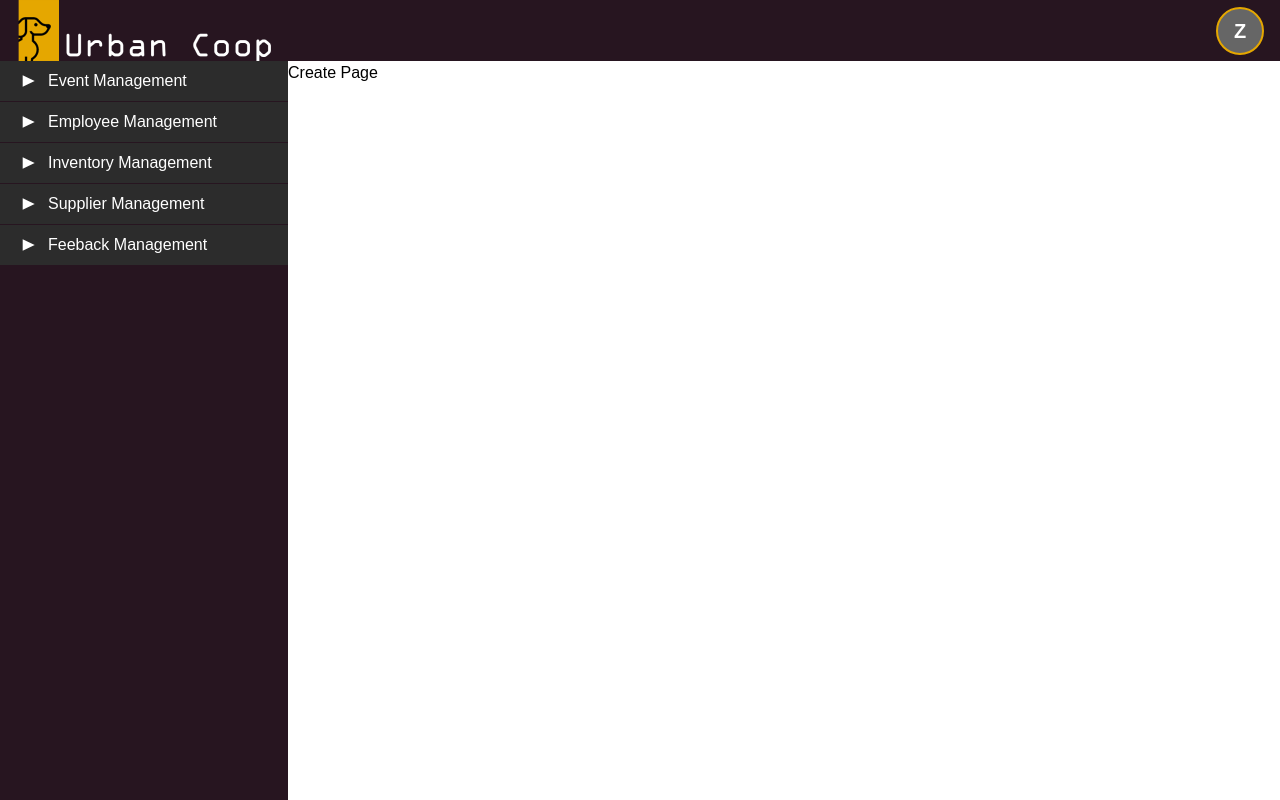
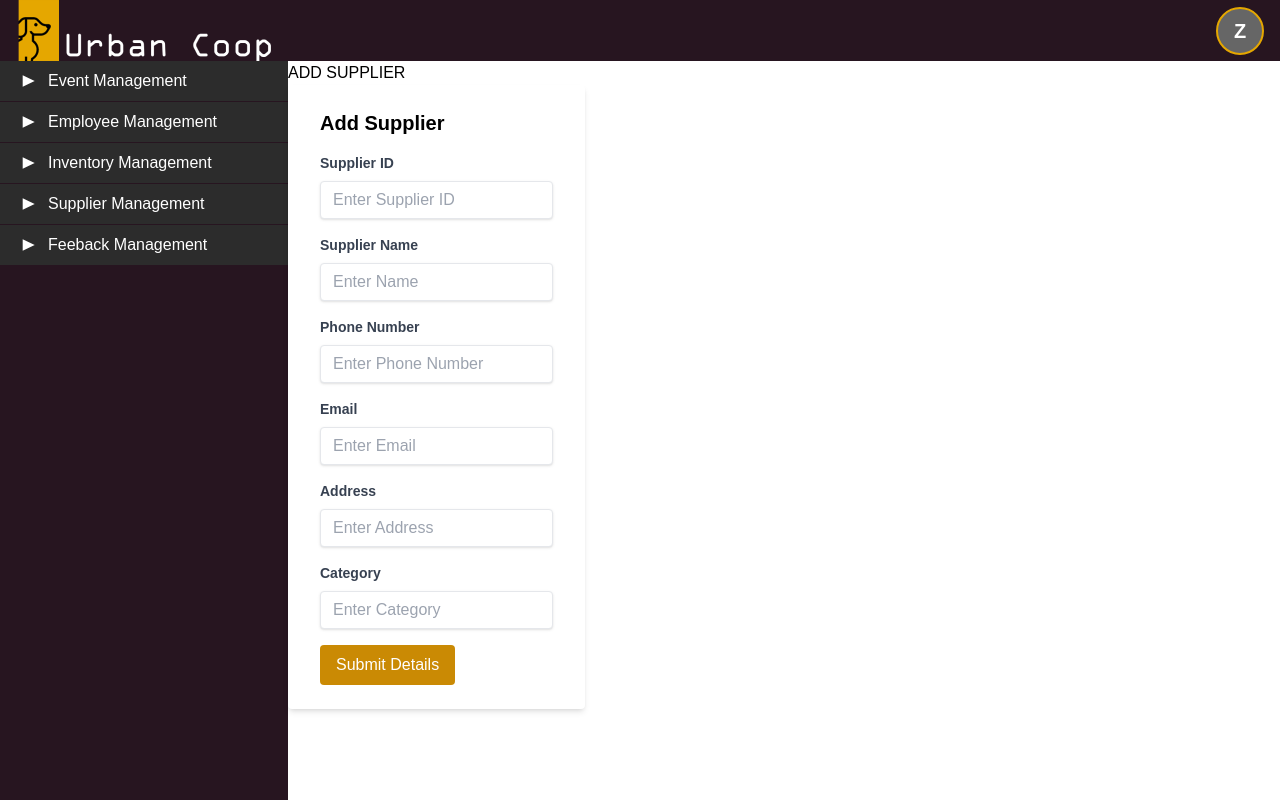
Before and after one commit to Miyuru-Shalitha/urban-coop, a React (Vite) app in the folder frontend/: page /admin/supplier-management/create-suppliers in a window 1280 px wide. Shown: the top 800 px of the page. Built offline with nearby package versions, Linux system fonts and the light colour scheme; a web font is replaced by a local one.

Commit message:
SP Mng frontend done

```diff
--- a/frontend/src/pages/SupplierManagementAdminPage/SupplierManagementAdminPage.tsx
+++ b/frontend/src/pages/SupplierManagementAdminPage/SupplierManagementAdminPage.tsx
@@ -1,6 +1,6 @@
 export default function SupplierManagementAdminPage() {
     return (<div>
-
+        Supplier Manager Access only
     </div>
     );
 }
--- a/frontend/src/pages/SupplierManagementAdminPage/SupplierManagementCreateSupplierPage.tsx
+++ b/frontend/src/pages/SupplierManagementAdminPage/SupplierManagementCreateSupplierPage.tsx
@@ -1,5 +1,91 @@
+import { Link } from "react-router-dom";
+
 export default function SupplierManagementCreateSupplierPage() {
     return (
-        <div> Create Page </div>
+        <div>
+            ADD SUPPLIER
+
+            <div className="max-w-md mx-auto bg-white shadow-md rounded px-8 py-6">
+                <h2 className="text-xl font-bold mb-4">Add Supplier</h2>
+                <form>
+                    <div className="mb-4">
+                        <label className="block text-gray-700 text-sm font-bold mb-2" htmlFor="itemCode">
+                        Supplier ID
+                        </label>
+                        <input
+                            className="shadow appearance-none border rounded w-full py-2 px-3 text-gray-700 leading-tight focus:outline-none focus:shadow-outline"
+                            id="SupID"
+                            type="text"
+                            placeholder="Enter Supplier ID"
+                        />
+                    </div>
+                    <div className="mb-4">
+                        <label className="block text-gray-700 text-sm font-bold mb-2" htmlFor="itemCode">
+                        Supplier Name
+                        </label>
+                        <input
+                            className="shadow appearance-none border rounded w-full py-2 px-3 text-gray-700 leading-tight focus:outline-none focus:shadow-outline"
+                            id="SupName"
+                            type="text"
+                            placeholder="Enter Name"
+                        />
+                    </div>
+                    <div className="mb-4">
+                        <label className="block text-gray-700 text-sm font-bold mb-2" htmlFor="itemCode">
+                        Phone Number
+                        </label>
+                        <input
+                            className="shadow appearance-none border rounded w-full py-2 px-3 text-gray-700 leading-tight focus:outline-none focus:shadow-outline"
+                            id="SupPhone"
+                            type="text"
+                            placeholder="Enter Phone Number"
+                        />
+                    </div>
+                    <div className="mb-4">
+                        <label className="block text-gray-700 text-sm font-bold mb-2" htmlFor="itemCode">
+                        Email
+                        </label>
+                        <input
+                            className="shadow appearance-none border rounded w-full py-2 px-3 text-gray-700 leading-tight focus:outline-none focus:shadow-outline"
+                            id="SupEmail"
+                            type="text"
+                            placeholder="Enter Email"
+                        />
+                    </div>
+                    <div className="mb-4">
+                        <label className="block text-gray-700 text-sm font-bold mb-2" htmlFor="itemCode">
+                        Address
+                        </label>
+                        <input
+                            className="shadow appearance-none border rounded w-full py-2 px-3 text-gray-700 leading-tight focus:outline-none focus:shadow-outline"
+                            id="SupAddress"
+                            type="text"
+                            placeholder="Enter Address"
+                        />
+                    </div>
+                    <div className="mb-4">
+                        <label className="block text-gray-700 text-sm font-bold mb-2" htmlFor="itemQuantity">
+                            Category
+                        </label>
+                        <input
+                            className="shadow appearance-none border rounded w-full py-2 px-3 text-gray-700 leading-tight focus:outline-none focus:shadow-outline"
+                            id="SupCategory"
+                            type="text"
+                            placeholder="Enter Category"
+                        />
+                    </div>
+                    <div className="flex items-center justify-between">
+                    <Link to="/admin/supplier-management/manage-suppliers">
+                        <button
+                            className="bg-yellow-600 hover:bg-yellow-700 text-white py-2 px-4 rounded focus:outline-none focus:shadow-outline"
+                            type="submit"
+                        >
+                            Submit Details
+                        </button>
+                    </Link>
+                    </div>
+                </form>
+            </div>
+        </div>
     );
 }
--- a/frontend/src/pages/SupplierManagementAdminPage/SupplierManagementUpdateSupplierPage.tsx
+++ b/frontend/src/pages/SupplierManagementAdminPage/SupplierManagementUpdateSupplierPage.tsx
@@ -1,3 +1,4 @@
+import { Link } from "react-router-dom";
 export default function SupplierManagementUpdateSupplierPage() {
     return (
         <div>
@@ -11,7 +12,7 @@ export default function SupplierManagementUpdateSupplierPage() {
                             </label>
                             <input
                                 className="shadow appearance-none border rounded w-full py-2 px-3 text-gray-700 leading-tight focus:outline-none focus:shadow-outline"
-                                id="itemCode"
+                                id="SupID"
                                 type="text"
                                 placeholder="Enter Supplier ID"
                             />
@@ -22,7 +23,7 @@ export default function SupplierManagementUpdateSupplierPage() {
                             </label>
                             <input
                                 className="shadow appearance-none border rounded w-full py-2 px-3 text-gray-700 leading-tight focus:outline-none focus:shadow-outline"
-                                id="itemName"
+                                id="SupName"
                                 type="text"
                                 placeholder="Enter Name"
                             />
@@ -33,7 +34,7 @@ export default function SupplierManagementUpdateSupplierPage() {
                             </label>
                             <input
                                 className="shadow appearance-none border rounded w-full py-2 px-3 text-gray-700 leading-tight focus:outline-none focus:shadow-outline"
-                                id="itemBrand"
+                                id="SupPhone"
                                 type="text"
                                 placeholder="Enter Phone Number"
                             />
@@ -44,7 +45,7 @@ export default function SupplierManagementUpdateSupplierPage() {
                             </label>
                             <input
                                 className="shadow appearance-none border rounded w-full py-2 px-3 text-gray-700 leading-tight focus:outline-none focus:shadow-outline"
-                                id="itemCategory"
+                                id="SupEmail"
                                 type="text"
                                 placeholder="Enter Email"
                             />
@@ -55,9 +56,20 @@ export default function SupplierManagementUpdateSupplierPage() {
                             </label>
                             <input
                                 className="shadow appearance-none border rounded w-full py-2 px-3 text-gray-700 leading-tight focus:outline-none focus:shadow-outline"
-                                id="itemQuantity"
+                                id="SupAddress"
                                 type="text"
                                 placeholder="Enter Address"
+                            />
+                        </div>
+                        <div className="mb-4">
+                            <label className="block text-gray-700 text-sm font-bold mb-2" htmlFor="itemQuantity">
+                                Category
+                            </label>
+                            <input
+                                className="shadow appearance-none border rounded w-full py-2 px-3 text-gray-700 leading-tight focus:outline-none focus:shadow-outline"
+                                id="SupCategory"
+                                type="text"
+                                placeholder="Enter Category"
                             />
                         </div>
                         <button
@@ -66,6 +78,14 @@ export default function SupplierManagementUpdateSupplierPage() {
                         >
                             Update
                         </button>
+                        <Link to="/admin/supplier-management/manage-suppliers">
+                        <button
+                            className="bg-gray-500 hover:bg-gray-700 text-white py-2 px-4 rounded focus:outline-none focus:shadow-outline"
+                            type="button"
+                        >
+                            Cancel
+                        </button>
+                        </Link>
                     </form>
                 </div>
             </div>
--- /dev/null
+++ b/package.json
@@ -0,0 +1,5 @@
+{
+  "dependencies": {
+    "recharts": "^2.12.5"
+  }
+}
```
Also changed, not shown: 1 other file (tests, documents, lock files or other folders).
